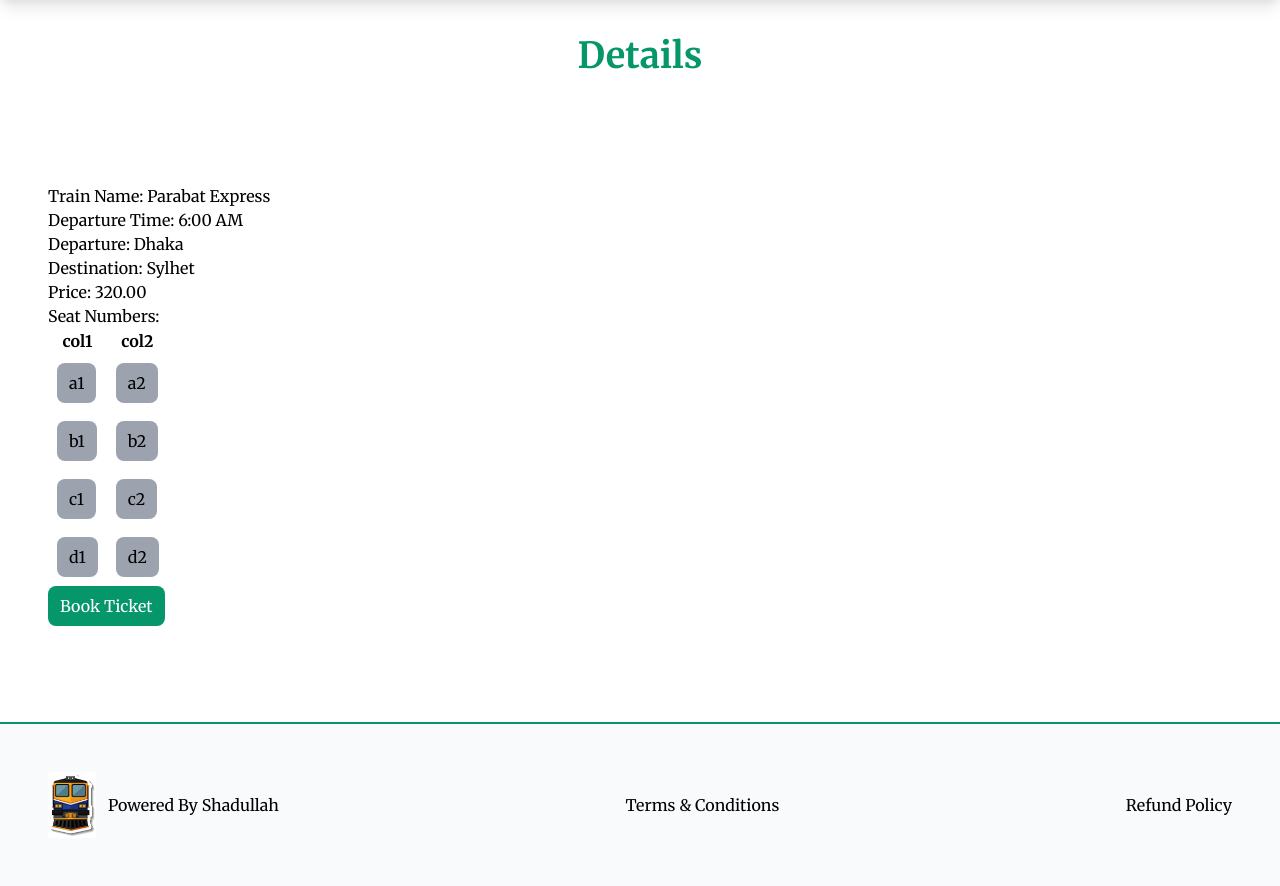
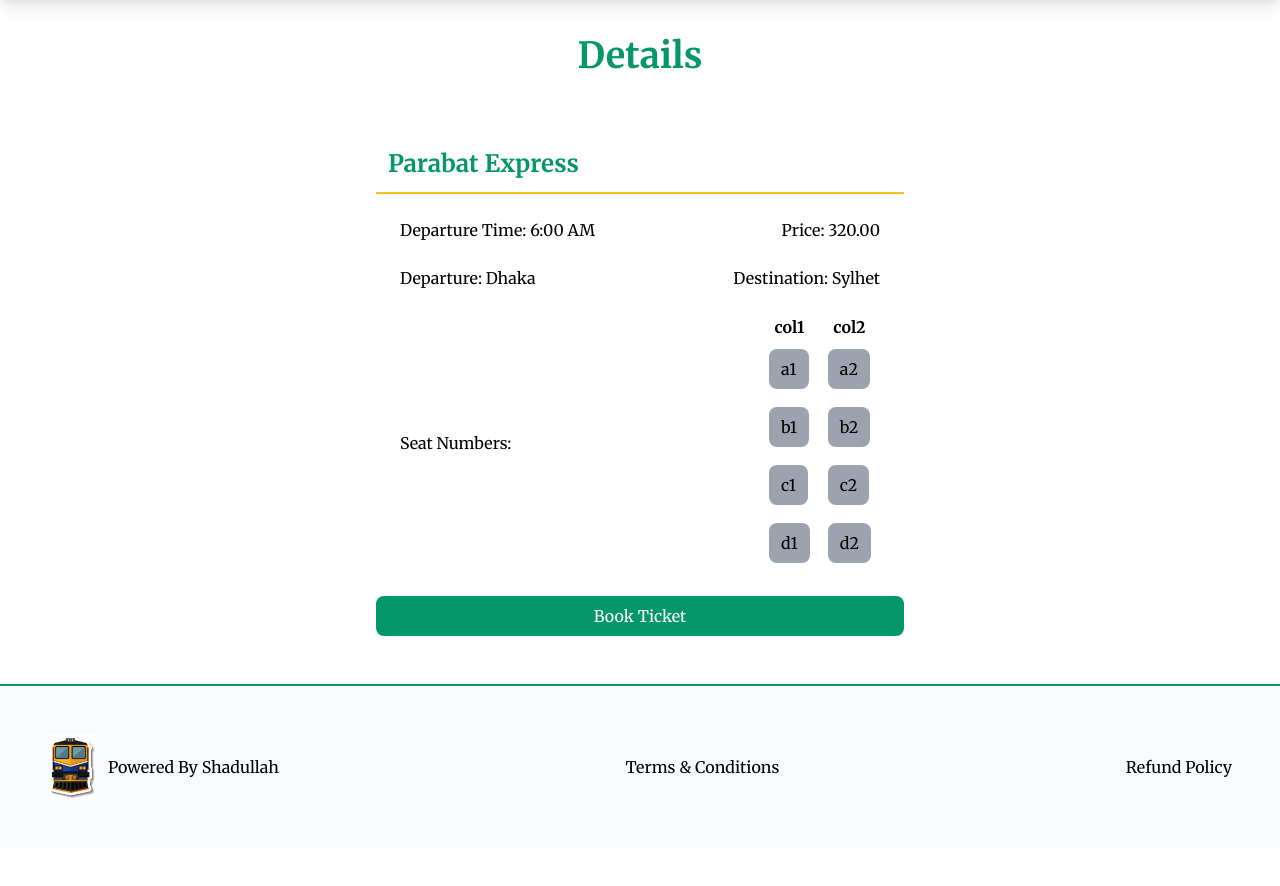
Before and after one commit to shadullah/train-ticket-mvt, a Django app: page /train/details_train/1 in a window 1280 px wide. Shown: the part 112-998 px from the top of the page. After the commit the page ends 910 px from the top, so only its background shows below. Run offline with Django 5.2, Linux system fonts and the light colour scheme; data comes from the database, SQL or seed files in the repository; both versions use the stored data as it was after the commit; some libraries are stand-ins or nearby versions.

Commit message:
train detail designed

```diff
--- a/account/templates/account/dashboard.html
+++ b/account/templates/account/dashboard.html
@@ -8,6 +8,7 @@
 {% if ticket %}
 
 {% for info in ticket %}
+<div class="my-12 mx-12">
     <p>Name: {{ info.train.name }}</p>
     <p>Time: {{ info.train.time }}</p>
     <p>Departure:
@@ -17,7 +18,7 @@
     </p>
     <p>Destination: {{ info.train.destination }}</p>
     <p>Price: {{ info.train.price }}</p>
-
+</div>
 {% endfor %}
 
 {% else %}
--- a/account/views.py
+++ b/account/views.py
@@ -7,6 +7,7 @@ from django.contrib.auth.views import LoginView
 from . import forms
 from django.contrib.auth.forms import SetPasswordForm
 from train.models import BorrowedTicket
+from .models import UserAccount
 
 
 # Create your views here.
@@ -46,7 +47,8 @@ def editProfile(req):
     return render(req, 'account/profile.html', {'form': edit_form})
 
 def profileInfo(req):
-    return render(req, 'account/profileInfo.html')
+    user_acc = UserAccount.objects.filter(user=req.user)
+    return render(req, 'account/profileInfo.html', {'user_acc':user_acc})
 
 
 def dashboard(req):
--- a/core/templates/index.html
+++ b/core/templates/index.html
@@ -76,7 +76,7 @@
   {% endfor %}
 </div>
 {% else %}
-<p class="text-3xl font-bold my-12 text-center text-red-600">Sorry, No Trains is Departuring From this Station</p>
+<p class="text-3xl font-bold my-12 text-center text-red-600">Sorry, No Train is Departuring From this Station</p>
 
 {% endif %}
 
--- a/train/templates/train/detail_train.html
+++ b/train/templates/train/detail_train.html
@@ -1,25 +1,27 @@
-{% extends "base.html" %}
-{% block content %}
-<h1 class="font-bold text-4xl text-center mt-6 py-3 text-green-600">
-  Details
+{% extends "base.html" %} {% block content %}
+<h1 class="font-bold text-4xl text-center mt-6 py-3 text-green-600">Details</h1>
+
+<div class="">
+  <div class="my-12 px-14 w-1/2 mx-auto">
+    <h1
+      class="text-2xl font-bold text-green-600 p-3 border-b-2 border-yellow-400"
+    >
+      {{train.name}}
     </h1>
-
-<div>
-    <div class="my-12 p-12">
-        <h1>Train Name: {{train.name}}</h1>
-        <h1>Departure Time: {{train.time}}</h1>
+    <div class="flex justify-between m-6">
+      <h1 class="">Departure Time: {{train.time}}</h1>
+      <h1>Price: {{train.price}}</h1>
+    </div>
     <!-- <h1>{{train.seat}}</h1> -->
+    <div class="flex justify-between m-6">
       {% for station in stations %}
       <h1>Departure: {{station.name}}</h1>
       {% endfor %}
       <h1>Destination: {{train.destination}}</h1>
+    </div>
 
-        <p>Price: {{train.price}}</p>
-
+    <div class="flex justify-between items-center m-6">
       <h1>Seat Numbers:</h1>
-        {% for seat_number in seat_numbers %}
-        <h1>{{ seat_number }}</h1>
-        {% endfor %}
 
       <table>
         <thead>
@@ -32,15 +34,22 @@
           {% for row in seat_rows %}
           <tr>
             {% for seat in row %}
-                  <td><button class="bg-gray-400 px-3 py-2 rounded-lg mx-2 my-2">{{ seat }}</button></td>
+            <td>
+              <button class="bg-gray-400 px-3 py-2 rounded-lg mx-2 my-2">
+                {{ seat }}
+              </button>
+            </td>
             {% endfor %}
           </tr>
           {% endfor %}
         </tbody>
       </table>
+    </div>
 
     <a href="{% url 'buy' train.id %}">
-          <button class="px-3 py-2 bg-green-600 text-white rounded-lg">Book Ticket</button>
+      <button class="w-full py-2 bg-green-600 text-white rounded-lg">
+        Book Ticket
+      </button>
     </a>
   </div>
 </div>
```
Also changed, not shown: account/templates/account/profileInfo.html (+10 -4 lines), db.sqlite3. Lines whose indentation alone changed are shown as unchanged.
